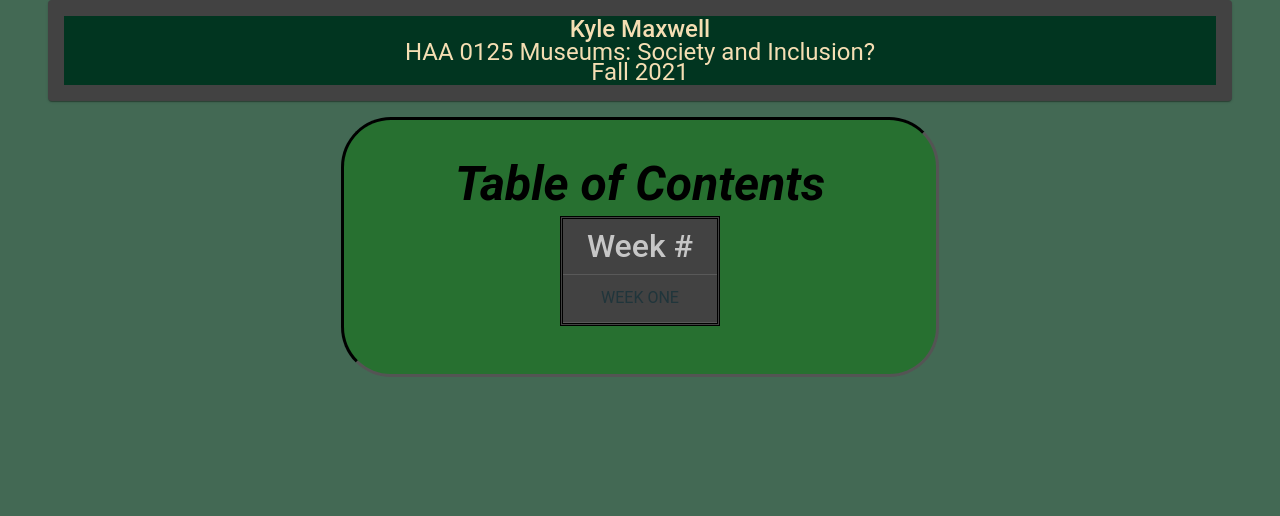
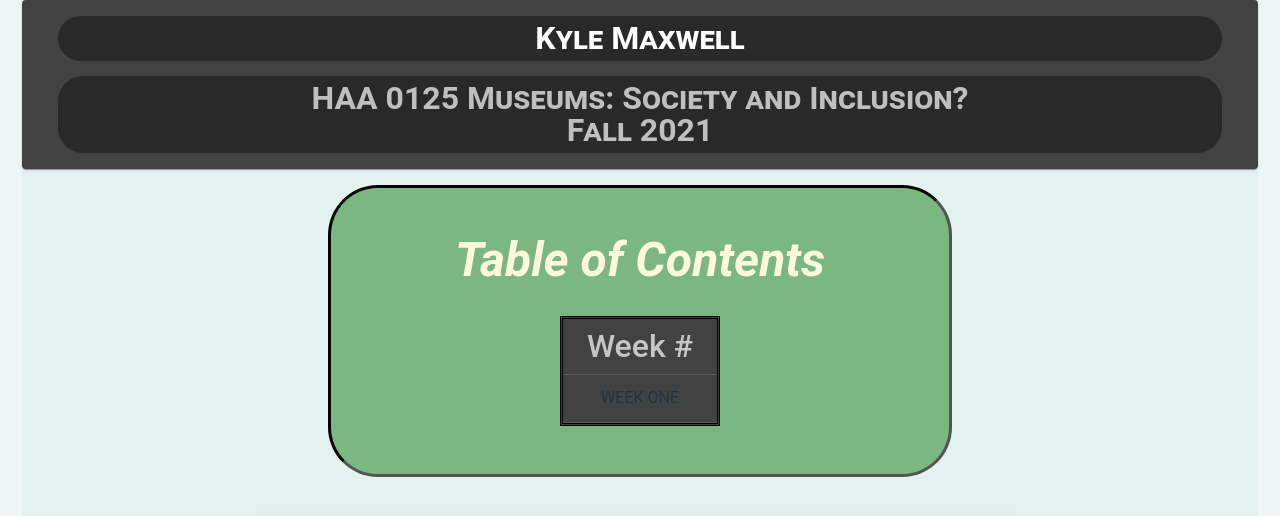
Before and after one commit to KyleMaxwell1224/HistoricalArtifacts, an Angular app: page / in a window 1280 px wide. Shown: the top 516 px of the page. Built offline with nearby package versions, Linux system fonts and the light colour scheme.

Commit message:
More style changes

```diff
--- a/src/app/navbar/navbar.component.css
+++ b/src/app/navbar/navbar.component.css
@@ -1,9 +1,12 @@
 .nav-content {
-    font-size: 1.5rem;
-    padding: .2rem;
-    margin: 0;
-    background-color: #013520;
-    color: wheat;
+    border-radius: 25px;
+    margin: 1.2rem;
+    background-color: #292929;
+    font-weight: bold;
+    font-variant-caps: small-caps;
+    padding: .4rem;
+    line-height: 2rem;
+    font-size: 2rem;
 }
 
 #navbar {
--- a/src/app/navbar/navbar.component.html
+++ b/src/app/navbar/navbar.component.html
@@ -1,9 +1,7 @@
 <mat-card id="navbar">
-    <div>
-        <mat-card-title class="nav-content">Kyle Maxwell</mat-card-title>
+    <mat-card-title class="nav-content">Kyle Maxwell</mat-card-title>
         <mat-card-subtitle class="nav-content">HAA 0125 Museums: Society and Inclusion?
             <br>
-            Fall 2021
-        </mat-card-subtitle>
-    </div>
+             Fall 2021
+         </mat-card-subtitle>
 </mat-card>
--- a/src/app/table-of-contents/table-of-contents.component.css
+++ b/src/app/table-of-contents/table-of-contents.component.css
@@ -10,6 +10,7 @@ table.mat-table {
     max-width: 50%;
     margin-left: auto;
     margin-right: auto;
+    margin-bottom: 2rem;
     border: black;
     border-style: inset;
     margin-top: 1rem;
@@ -20,9 +21,12 @@ h1 {
     font-weight: bolder;
     font-size: 3rem;
     font-style: italic;
+    color: cornsilk;
+    padding-bottom: 1rem;
 }
 #table-header {
     margin-top: 3rem;
+    line-height: 3rem;
     text-align: center;
 }
 
@@ -30,3 +34,9 @@ h1 {
     font-size: 2rem;
 
 }
+
+@media screen and (max-width: 600px) {
+    #table-container {
+        max-width: fit-content;
+    }
+}
--- a/src/styles.css
+++ b/src/styles.css
@@ -1,10 +1,10 @@
 /* You can add global styles to this file, and also import other style files */
 
 html, body { height: 100%;
-    background-color: #436954;
-    margin-left: 3rem;
-    margin-right: 3rem;
+    background-color: #c1e0da42;
     margin-bottom: 3rem;
+    margin-left: 1.4rem;
+    margin-right: 1.4rem;
 }
 body { margin: 0; font-family: Roboto, "Helvetica Neue", sans-serif; }
 
```
